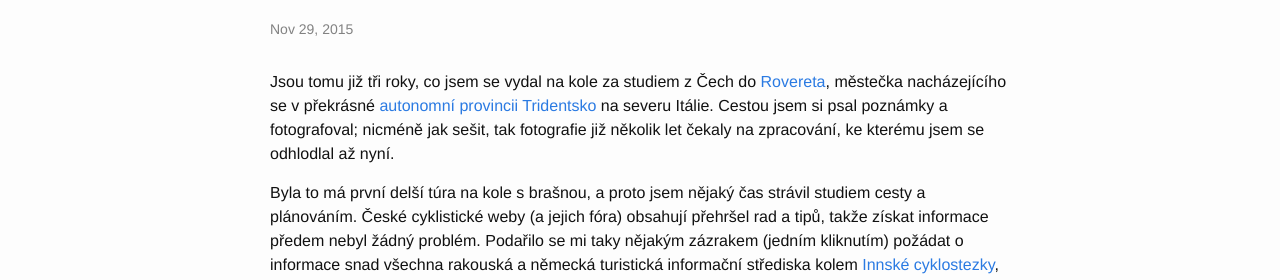
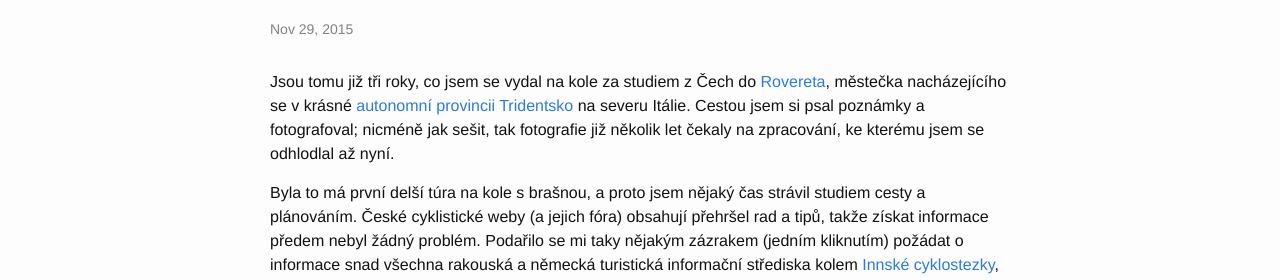
Before and after one commit to adliska/tridentskaspojka, a Jekyll site: the page built from _posts/2015-11-29-cesta-z-cech-do-italie-na-kole-I.markdown, in a window 1280 px wide and 900 px high. Shown: the part 172-452 px from the top of the window. Built offline with Jekyll 4.4.1, drawn with Linux system fonts in a browser that asks for light colours.

Commit message:
post 1 and readme update

```diff
--- a/_posts/2015-11-29-cesta-z-cech-do-italie-na-kole-I.markdown
+++ b/_posts/2015-11-29-cesta-z-cech-do-italie-na-kole-I.markdown
@@ -6,7 +6,7 @@ date:   2015-11-29
 
 Jsou tomu již tři roky, co jsem se vydal na kole za studiem z Čech do
 [Rovereta](https://cs.wikipedia.org/wiki/Rovereto), městečka nacházejícího
-se v překrásné [autonomní provincii
+se v krásné [autonomní provincii
 Tridentsko](https://cs.wikipedia.org/wiki/Autonomn%C3%AD_provincie_Trento)
 na severu Itálie. Cestou jsem si psal poznámky a fotografoval; nicméně jak
 sešit, tak fotografie již několik let čekaly na zpracování, ke kterému
```
Also changed, not shown: README.md, images/pod_bobikem_thumbnail.JPG, images/putim_most_thumbnail.JPG, images/udoli_kaplickeho_potoka_thumbnail.JPG, images/vlachovobrezi_pauza1_thumbnail.JPG.
